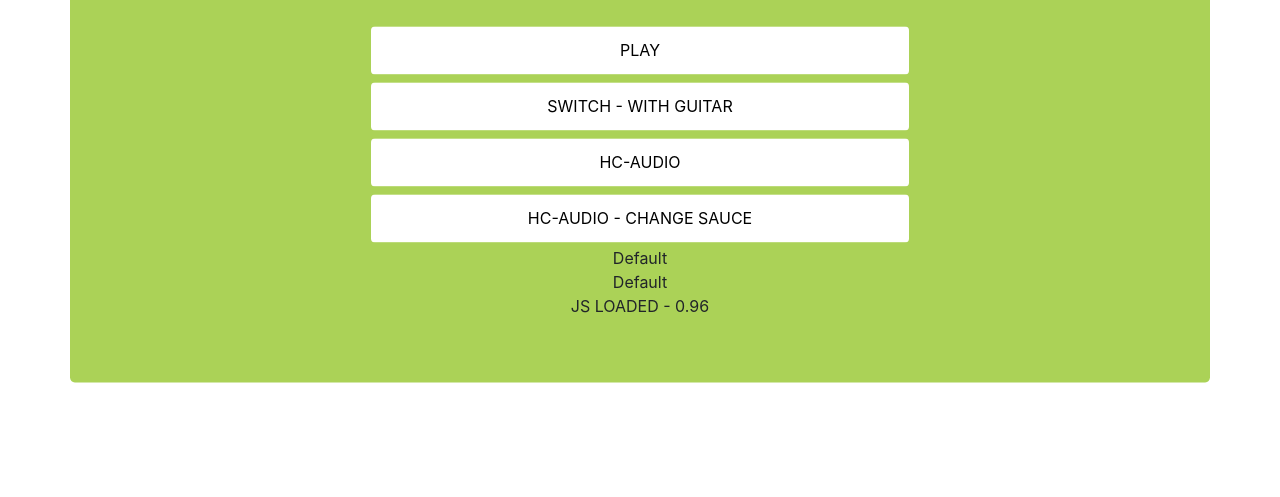
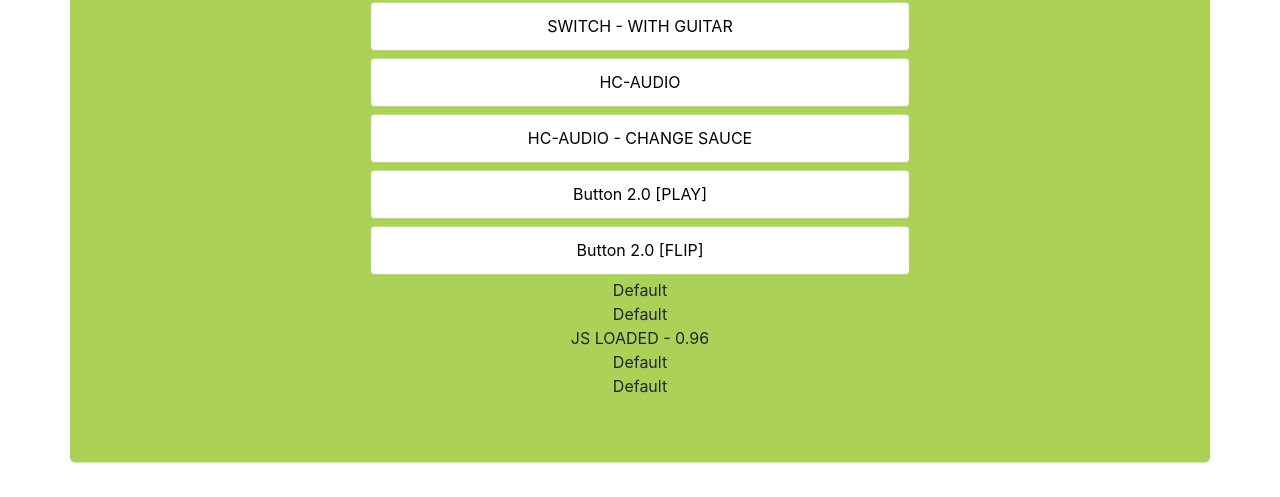
Before and after one commit to kikaho/kikaho.github.io, a plain HTML site: page index.html in a window 1280 px wide. Shown: the part 303-800 px from the top of the page. Drawn offline with nearby package versions, Linux system fonts and the light colour scheme.

Commit message:
debug-0.96+

```diff
--- a/index.html
+++ b/index.html
@@ -26,9 +26,14 @@
       <button id="button-3" class="btn general-button my-1">HC-AUDIO</button>
       <button id="button-4" class="btn general-button my-1">HC-AUDIO - CHANGE SAUCE</button>
 
+      <button id="button-2a" class="btn general-button my-1">Button 2.0 [PLAY]</button>
+      <button id="button-2b" class="btn general-button my-1">Button 2.0 [FLIP]</button>
+
       <div id="debug">Default</div>
       <div id="debug2">Default</div>
       <div id="debug3">Default</div>
+      <div id="debug4">Default</div>
+      <div id="debug5">Default</div>
     </div>
   </div>
 
--- a/js/script.js
+++ b/js/script.js
@@ -174,25 +174,54 @@ $(document).ready(function() {
 
 
   var audio = new Audio();
-  var currentPlaylistIndex = 0;
-  var seeking = false; // Determine if user is pressing the player seeking bar
+  var audio2 = new Audio();
 
-  audio.src = './src/audio/yokai.mp3'; //'audio/' + playlist[currentPlaylistIndex] + extension;
+  audio.src = './src/audio/karanokokoro-g.mp3'; //'audio/' + playlist[currentPlaylistIndex] + extension;
   audio.controls = true;
   audio.loop = false;
   audio.autoplay = false;
-  audio.volume = 0.8;
+  audio.volume = 1;
   audio.load();
   audio.addEventListener('loadedmetadata', function() {
-    console.log("AUDIO LOADMETADATA");
-      // $('#midi-end-time').text(secondToString(audio.duration));
-      // $('#seek-slider').val('0').change();
+    console.log("AUDIO 1 LOADMETADATA");
+    $('#debug4').html("Audio 1 LOADED");
   });
 
-  $('#button-4').on('click' , function(){
+  audio2.src = './src/audio/karanokokoro-ng.mp3'; //'audio/' + playlist[currentPlaylistIndex] + extension;
+  audio2.controls = true;
+  audio2.loop = false;
+  audio2.autoplay = false;
+  audio2.volume = 0;
+  audio2.load();
+  audio2.addEventListener('loadedmetadata', function() {
+    console.log("AUDIO 2 LOADMETADATA");
+    $('#debug5').html("Audio 2 LOADED");
+  });
+
+  $('#button-2a').on('click' , function(){
+    $('#button-2a').html("PLAY");
     $('#debug3').html("Button 2 v2.0 PLAY");
     audio.play();
+    audio2.play();
     console.log("BUTTON 2 Version 2.0 PLAY");
   });
 
+  $('#button-2b').on('click' , function(){
+
+    console.log("BUTTON 2 Version 2.0 PLAY");
+
+    if(audio.volume > 0){
+      $('#button-2b').html("FLIP - AUDIO 2");
+      $('#debug3').html("AUDIO 2 PLAYING");
+      audio.volume = 0;
+      audio2.volume = 1;
+    }
+    else{
+      $('#debug3').html("AUDIO 1 PLAYING");
+      $('#button-2b').html("FLIP - AUDIO 1");
+      audio.volume = 1;
+      audio2.volume = 0;
+    }
+  });
+
 });
```
